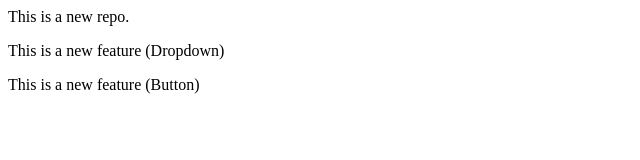
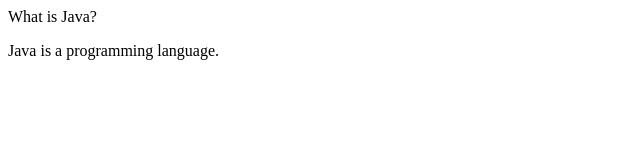
Before and after one commit to Neeraj8839/localrepo, a plain HTML site: page index.html in a window 1280 px wide. Shown: the whole page, without its empty margins (0-640 px from the left). Drawn offline with Linux system fonts and the light colour scheme.

Commit message:
Update index.html

```diff
--- a/index.html
+++ b/index.html
@@ -1,3 +1,2 @@
-<p>This is a new repo.</p>
-<p>This is a new feature (Dropdown)</p>
-<p>This is a new feature (Button)</p>
+<p>What is Java?</p>
+<p>Java is a programming language.</p>
```
